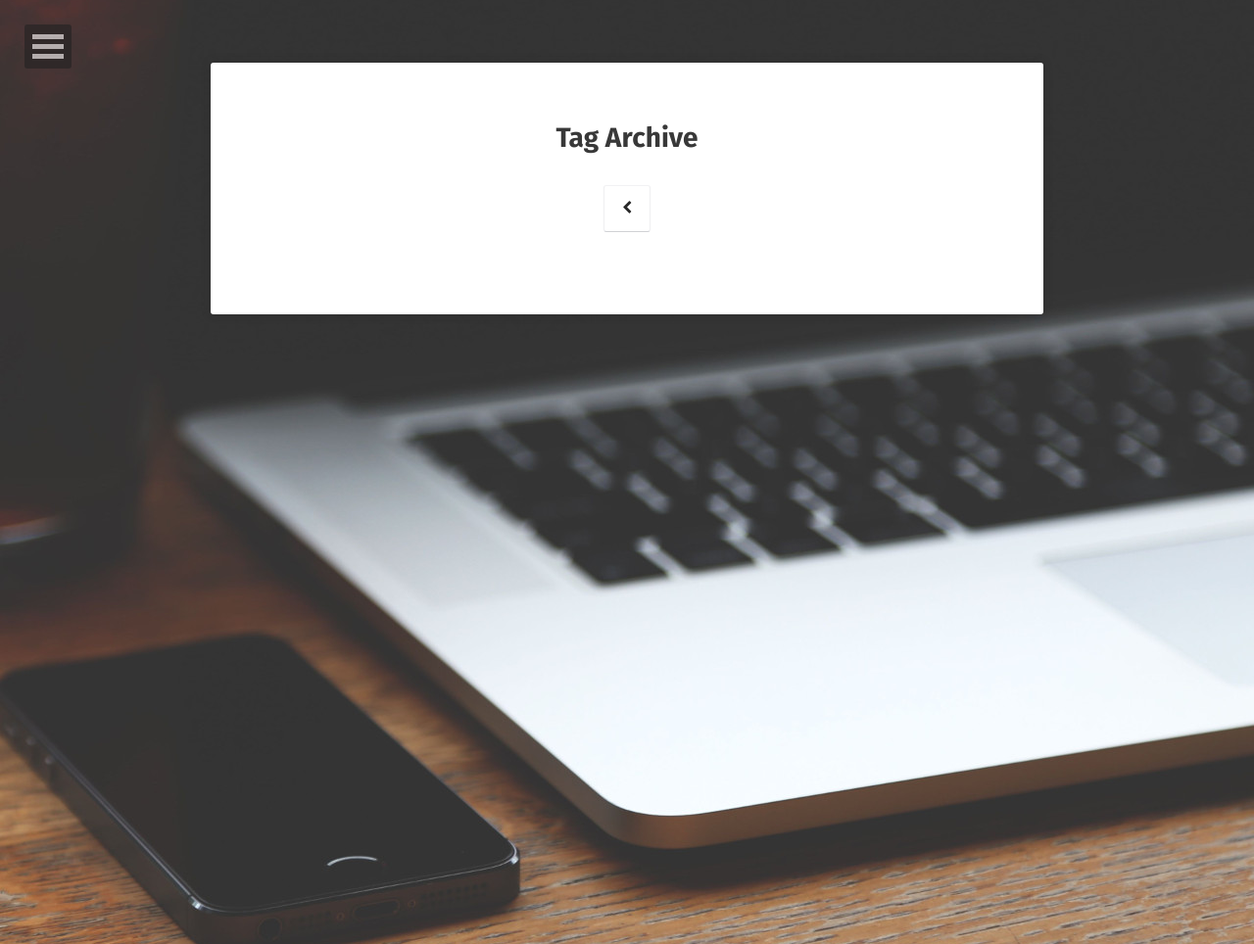
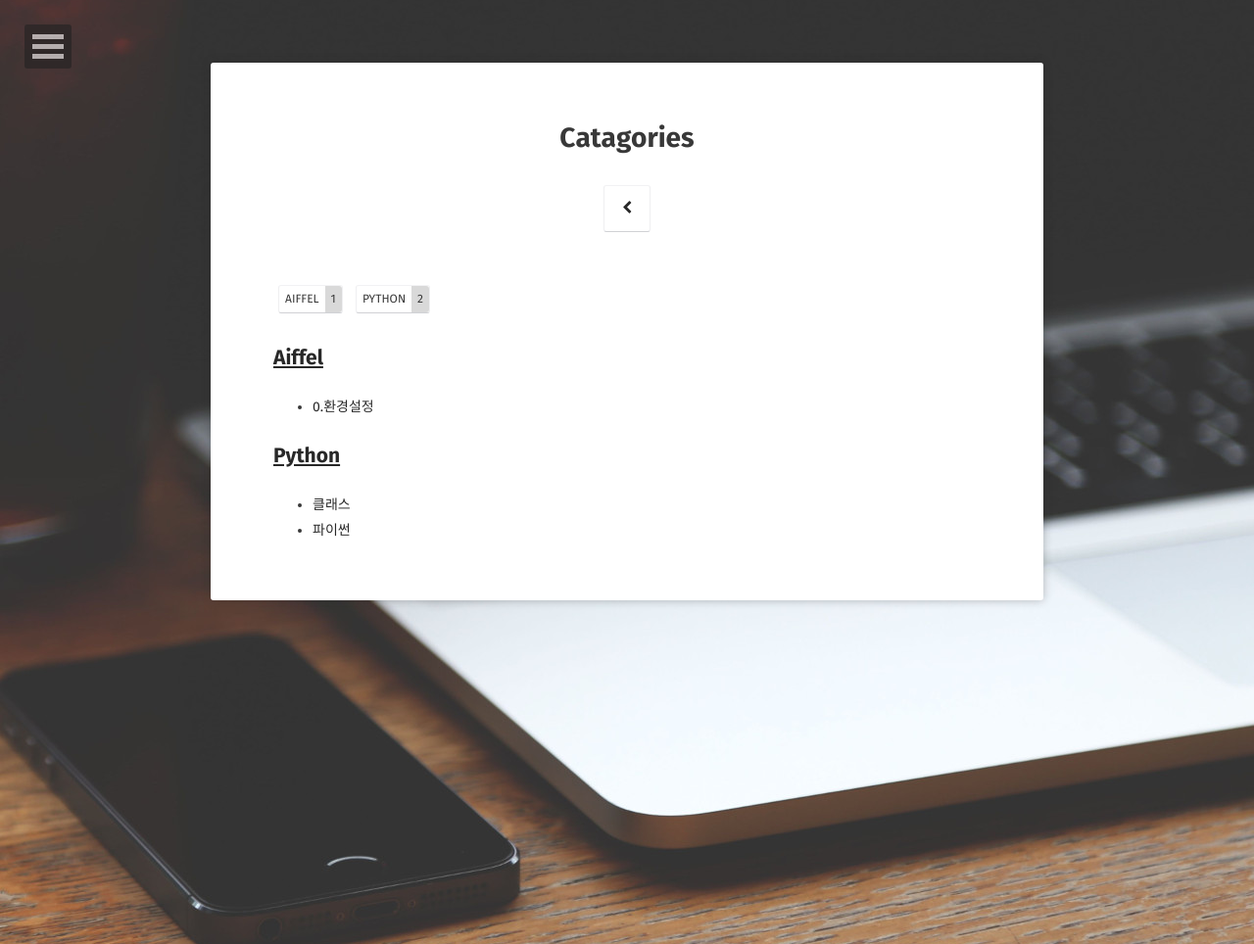
Before and after one commit to HSC-1/HSC-1.github.io, a Jekyll site: the page built from categories/index.html, in a window 1280 px wide. Shown: the whole page at 98% size. Built offline with Jekyll 4.4.1, drawn with Linux system fonts in a browser that asks for light colours; some web fonts are replaced.

Commit message:
카테고리 추가

```diff
--- a/_layouts/category.html
+++ b/_layouts/category.html
@@ -22,7 +22,8 @@
                     </a>
                 </div>
                 <div class="post-list">
-                    {% for post in site.posts %}
+                    {% assign category = page.title %}
+                    {% for post in site.categories[category] %}
                         {% if post.project == null %}
                     <ul>
                         <li class="wow fadeInLeft" data-wow-duration="1.5s">
--- a/_posts/2021-01-22-first-post.md
+++ b/_posts/2021-01-22-first-post.md
@@ -8,6 +8,7 @@
 - ubuntu
 - anaconda
 - Github
+categories: Aiffel
 comments: true
 ---
 
--- a/_posts/2021-01-29-python .md
+++ b/_posts/2021-01-29-python .md
@@ -8,6 +8,7 @@
 - python
 - Vscode
 - Github
+categories: Python
 comments: true
 ---
 
--- a/_posts/2021-02-03-class.md
+++ b/_posts/2021-02-03-class.md
@@ -6,6 +6,7 @@
 tag:
 - aiffel
 - python
+categories: Python
 comments: true
 ---
 
--- /dev/null
+++ b/categories/Aiffel.md
@@ -0,0 +1,4 @@
+---
+layout: category
+title: Aiffel
+---
--- /dev/null
+++ b/categories/Python.md
@@ -0,0 +1,4 @@
+---
+layout: category
+title: Python
+---
--- a/categories/index.html
+++ b/categories/index.html
@@ -1,6 +1,6 @@
 ---
 layout: page
-title: Tag Archive
+title: Catagories
 description: "An archive of posts sorted by categories."
 comments: false
 ---
```
